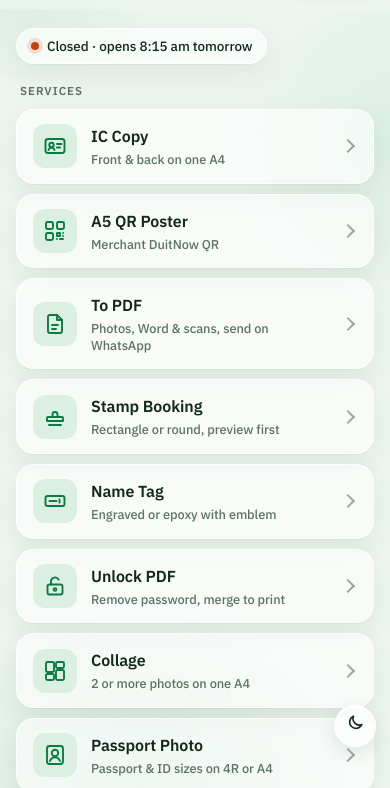
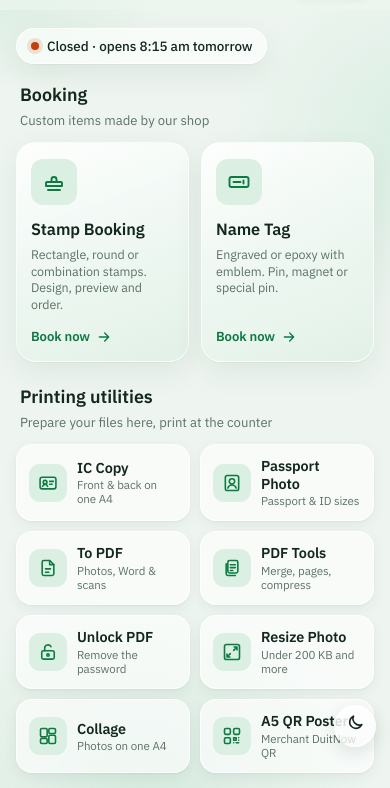
Before and after one commit to Trulypureman/ic-pwa, a plain HTML site: page index.html in a window 390 px wide. Shown: the part 83-871 px from the top of the page. Drawn offline with Linux system fonts and the light colour scheme.

Commit message:
Draft: home split into Booking and Printing utilities
Booking (Stamp Booking, Name Tag) as two featured cards with 'Book now';
Printing utilities as a compact 2-column grid (3 on wider screens) of the
eight phone tools. PDF Tools gets its own icon. Local draft, not deployed.

Co-Authored-By: Claude Opus 5.5 <noreply@anthropic.com>
Claude-Session: https://claude.ai/code/session_01UA1UyQhJD5Z6j5GUCgbjdS

```diff
--- a/index.html
+++ b/index.html
@@ -375,6 +375,23 @@ footer{color:var(--mu);font-size:.74rem}
 #scn .bar{width:100%;max-width:520px;padding:12px 14px;color:#fff;display:grid;gap:10px}#scn p{margin:0;font-size:.8rem;opacity:.75;text-align:center}
 #scn .chip{background:rgba(255,255,255,.1)!important;color:#fff;border-color:rgba(255,255,255,.15)!important;justify-content:center}#scn .chip:has(input:checked){background:rgba(52,212,116,.3)!important}
 #scn button{background:rgba(255,255,255,.12);color:#fff}#scn button.p{color:#fff}
+/* home: two groups — Booking (featured cards) and Printing utilities (compact grid) */
+.hgrp{margin:0 0 22px}.hgh{margin:0 4px 12px}.hgh h2{all:unset;display:block;font-family:var(--disp);font-size:1.12rem;font-weight:600;color:var(--fg)}
+.hgh p{margin:2px 0 0;font-size:.82rem;color:var(--mu)}
+.bk{display:grid;grid-template-columns:1fr 1fr;gap:12px}
+.bkc{display:flex;flex-direction:column;align-items:flex-start;text-align:left;gap:4px;padding:16px 14px 14px;border-radius:20px;min-height:178px;
+ background:linear-gradient(160deg,rgba(255,255,255,.88),rgba(220,239,227,.7))!important;border:1px solid var(--hair)!important;box-shadow:var(--sh)!important;-webkit-backdrop-filter:var(--blur);backdrop-filter:var(--blur)}
+html.dark .bkc{background:linear-gradient(160deg,rgba(61,204,130,.16),rgba(34,58,45,.55))!important}
+.bkc .ico{width:46px;height:46px;margin-bottom:8px}.bkc b{font-size:1.02rem;font-weight:600}.bkc small{color:var(--mu);font-size:.78rem;line-height:1.35;font-weight:400}
+.bkc .go{margin-top:auto;padding-top:10px;display:inline-flex;align-items:center;gap:6px;font-size:.82rem;font-weight:600;color:var(--ac2)}.bkc .go svg{width:16px;height:16px}
+.ut{display:grid;grid-template-columns:1fr 1fr;gap:10px}
+.utc{display:grid;grid-template-columns:38px 1fr;column-gap:10px;align-items:center;text-align:left;padding:12px;border-radius:16px;min-height:72px;
+ background:var(--card)!important;border:1px solid var(--hair)!important;box-shadow:var(--shs)!important;-webkit-backdrop-filter:var(--blur);backdrop-filter:var(--blur)}
+.utc .ico{grid-row:1/3;width:38px;height:38px;border-radius:11px;margin:0}.utc .ico svg{width:20px;height:20px}
+.utc b{font-size:.9rem;font-weight:600;line-height:1.2;align-self:end}.utc small{font-size:.72rem;color:var(--mu);font-weight:400;line-height:1.25;align-self:start;margin-top:2px}
+.bkc:active,.utc:active{transform:scale(.97)!important}
+@media(min-width:520px){.ut{grid-template-columns:1fr 1fr 1fr}}
+@media(prefers-reduced-motion:no-preference){.view.in .bkc,.view.in .utc{animation:rise .45s var(--ease) both}.view.in .utc:nth-child(n+3){animation-delay:.05s}.view.in .utc:nth-child(n+5){animation-delay:.1s}.view.in .utc:nth-child(n+7){animation-delay:.15s}}
 #pi{display:none}
 @page{size:A4;margin:0}
 @media print{body{background:#fff;padding:0}body>*{display:none!important}#pi{display:block!important;width:210mm;height:297mm}}
@@ -384,19 +401,22 @@ footer{color:var(--mu);font-size:.74rem}
 <main>
 <div class="view" id="vHome">
 <button class="hstat" data-go="contact"><span class="dot"></span><span id="hst">Opening hours</span></button>
-<p class="lbl">Services</p>
-<div class="tiles">
-<button class="tile" data-go="ic"><span class="ico"><svg viewBox="0 0 24 24" fill="none" stroke="currentColor" stroke-width="1.9" stroke-linecap="round" stroke-linejoin="round"><rect x="2.5" y="5" width="19" height="14" rx="2.5"/><circle cx="8.5" cy="11" r="2.2"/><path d="M5.5 16c.6-1.6 1.7-2.4 3-2.4s2.4.8 3 2.4M14 10h4.5M14 13.5h3"/></svg></span><b>IC Copy</b><small>Front &amp; back on one A4</small></button>
-<button class="tile" data-go="qr"><span class="ico"><svg viewBox="0 0 24 24" fill="none" stroke="currentColor" stroke-width="1.9" stroke-linecap="round" stroke-linejoin="round"><rect x="3" y="3" width="7" height="7" rx="1.5"/><rect x="14" y="3" width="7" height="7" rx="1.5"/><rect x="3" y="14" width="7" height="7" rx="1.5"/><path d="M14 14h3v3h-3zM20 14v.01M20 20h-3M14 20v.01M20 17v.01"/></svg></span><b>A5 QR Poster</b><small>Merchant DuitNow QR</small></button>
-<button class="tile" data-go="pdf"><span class="ico"><svg viewBox="0 0 24 24" fill="none" stroke="currentColor" stroke-width="1.9" stroke-linecap="round" stroke-linejoin="round"><path d="M14 3H7a2 2 0 0 0-2 2v14a2 2 0 0 0 2 2h10a2 2 0 0 0 2-2V8z"/><path d="M14 3v5h5M9 13h6M9 17h4"/></svg></span><b>To PDF</b><small>Photos, Word &amp; scans, send on WhatsApp</small></button>
-<button class="tile" data-go="stamp"><span class="ico"><svg viewBox="0 0 24 24" fill="none" stroke="currentColor" stroke-width="1.9" stroke-linecap="round" stroke-linejoin="round"><path d="M9.5 12V9.5a2.5 2.5 0 1 1 5 0V12"/><path d="M5 12h14a1 1 0 0 1 1 1v3H4v-3a1 1 0 0 1 1-1zM6 20h12"/></svg></span><b>Stamp Booking</b><small>Rectangle or round, preview first</small></button>
-<button class="tile" data-go="tag"><span class="ico"><svg viewBox="0 0 24 24" fill="none" stroke="currentColor" stroke-width="1.9" stroke-linecap="round" stroke-linejoin="round"><rect x="2.5" y="7" width="19" height="10" rx="2"/><path d="M6.5 12h7M16.5 10.5v3"/></svg></span><b>Name Tag</b><small>Engraved or epoxy with emblem</small></button>
-<button class="tile" data-go="unlock"><span class="ico"><svg viewBox="0 0 24 24" fill="none" stroke="currentColor" stroke-width="1.9" stroke-linecap="round" stroke-linejoin="round"><rect x="4.5" y="10.5" width="15" height="10" rx="2"/><path d="M8 10.5V7.5a4 4 0 0 1 7.6-1.8"/><circle cx="12" cy="15.5" r="1.4"/></svg></span><b>Unlock PDF</b><small>Remove password, merge to print</small></button>
-<button class="tile" data-go="collage"><span class="ico"><svg viewBox="0 0 24 24" fill="none" stroke="currentColor" stroke-width="1.9" stroke-linecap="round" stroke-linejoin="round"><rect x="3" y="3" width="8" height="10" rx="1.5"/><rect x="13" y="3" width="8" height="6" rx="1.5"/><rect x="13" y="11" width="8" height="10" rx="1.5"/><rect x="3" y="15" width="8" height="6" rx="1.5"/></svg></span><b>Collage</b><small>2 or more photos on one A4</small></button>
-<button class="tile" data-go="photo"><span class="ico"><svg viewBox="0 0 24 24" fill="none" stroke="currentColor" stroke-width="1.9" stroke-linecap="round" stroke-linejoin="round"><rect x="4" y="3" width="16" height="18" rx="2.5"/><circle cx="12" cy="10" r="3.2"/><path d="M7 18c.9-2.4 2.8-3.6 5-3.6s4.1 1.2 5 3.6"/></svg></span><b>Passport Photo</b><small>Passport &amp; ID sizes on 4R or A4</small></button>
-<button class="tile" data-go="resize"><span class="ico"><svg viewBox="0 0 24 24" fill="none" stroke="currentColor" stroke-width="1.9" stroke-linecap="round" stroke-linejoin="round"><rect x="3" y="3" width="18" height="18" rx="2.5"/><path d="M14 10l4-4M18 6h-3.5M18 6v3.5M10 14l-4 4M6 18h3.5M6 18v-3.5"/></svg></span><b>Resize Photo</b><small>Shrink to 100 KB, 200 KB and more</small></button>
-<button class="tile" data-go="pdft"><span class="ico"><svg viewBox="0 0 24 24" fill="none" stroke="currentColor" stroke-width="1.9" stroke-linecap="round" stroke-linejoin="round"><path d="M14 3H7a2 2 0 0 0-2 2v14a2 2 0 0 0 2 2h10a2 2 0 0 0 2-2V8z"/><path d="M14 3v5h5M9 12h6M9 16h6"/><circle cx="18" cy="18" r="0.01"/></svg></span><b>PDF Tools</b><small>Merge, pick pages, rotate, split, compress</small></button>
-</div>
+<div class="hgrp"><div class="hgh"><h2>Booking</h2><p>Custom items made by our shop</p></div>
+<div class="bk">
+<button class="bkc" data-go="stamp"><span class="ico"><svg viewBox="0 0 24 24" fill="none" stroke="currentColor" stroke-width="1.9" stroke-linecap="round" stroke-linejoin="round"><path d="M9.5 12V9.5a2.5 2.5 0 1 1 5 0V12"/><path d="M5 12h14a1 1 0 0 1 1 1v3H4v-3a1 1 0 0 1 1-1zM6 20h12"/></svg></span><b>Stamp Booking</b><small>Rectangle, round or combination stamps. Design, preview and order.</small><span class="go">Book now <svg viewBox="0 0 24 24" fill="none" stroke="currentColor" stroke-width="2" stroke-linecap="round" stroke-linejoin="round"><path d="M5 12h14M13 6l6 6-6 6"/></svg></span></button>
+<button class="bkc" data-go="tag"><span class="ico"><svg viewBox="0 0 24 24" fill="none" stroke="currentColor" stroke-width="1.9" stroke-linecap="round" stroke-linejoin="round"><rect x="2.5" y="7" width="19" height="10" rx="2"/><path d="M6.5 12h7M16.5 10.5v3"/></svg></span><b>Name Tag</b><small>Engraved or epoxy with emblem. Pin, magnet or special pin.</small><span class="go">Book now <svg viewBox="0 0 24 24" fill="none" stroke="currentColor" stroke-width="2" stroke-linecap="round" stroke-linejoin="round"><path d="M5 12h14M13 6l6 6-6 6"/></svg></span></button>
+</div></div>
+<div class="hgrp"><div class="hgh"><h2>Printing utilities</h2><p>Prepare your files here, print at the counter</p></div>
+<div class="ut">
+<button class="utc" data-go="ic"><span class="ico"><svg viewBox="0 0 24 24" fill="none" stroke="currentColor" stroke-width="1.9" stroke-linecap="round" stroke-linejoin="round"><rect x="2.5" y="5" width="19" height="14" rx="2.5"/><circle cx="8.5" cy="11" r="2.2"/><path d="M5.5 16c.6-1.6 1.7-2.4 3-2.4s2.4.8 3 2.4M14 10h4.5M14 13.5h3"/></svg></span><b>IC Copy</b><small>Front & back on one A4</small></button>
+<button class="utc" data-go="photo"><span class="ico"><svg viewBox="0 0 24 24" fill="none" stroke="currentColor" stroke-width="1.9" stroke-linecap="round" stroke-linejoin="round"><rect x="4" y="3" width="16" height="18" rx="2.5"/><circle cx="12" cy="10" r="3.2"/><path d="M7 18c.9-2.4 2.8-3.6 5-3.6s4.1 1.2 5 3.6"/></svg></span><b>Passport Photo</b><small>Passport & ID sizes</small></button>
+<button class="utc" data-go="pdf"><span class="ico"><svg viewBox="0 0 24 24" fill="none" stroke="currentColor" stroke-width="1.9" stroke-linecap="round" stroke-linejoin="round"><path d="M14 3H7a2 2 0 0 0-2 2v14a2 2 0 0 0 2 2h10a2 2 0 0 0 2-2V8z"/><path d="M14 3v5h5M9 13h6M9 17h4"/></svg></span><b>To PDF</b><small>Photos, Word & scans</small></button>
+<button class="utc" data-go="pdft"><span class="ico"><svg viewBox="0 0 24 24" fill="none" stroke="currentColor" stroke-width="1.9" stroke-linecap="round" stroke-linejoin="round"><rect x="7" y="3" width="12" height="15" rx="2"/><path d="M5 7v12a2 2 0 0 0 2 2h9"/><path d="M10 8h6M10 11.5h6M10 15h3"/></svg></span><b>PDF Tools</b><small>Merge, pages, compress</small></button>
+<button class="utc" data-go="unlock"><span class="ico"><svg viewBox="0 0 24 24" fill="none" stroke="currentColor" stroke-width="1.9" stroke-linecap="round" stroke-linejoin="round"><rect x="4.5" y="10.5" width="15" height="10" rx="2"/><path d="M8 10.5V7.5a4 4 0 0 1 7.6-1.8"/><circle cx="12" cy="15.5" r="1.4"/></svg></span><b>Unlock PDF</b><small>Remove the password</small></button>
+<button class="utc" data-go="resize"><span class="ico"><svg viewBox="0 0 24 24" fill="none" stroke="currentColor" stroke-width="1.9" stroke-linecap="round" stroke-linejoin="round"><rect x="3" y="3" width="18" height="18" rx="2.5"/><path d="M14 10l4-4M18 6h-3.5M18 6v3.5M10 14l-4 4M6 18h3.5M6 18v-3.5"/></svg></span><b>Resize Photo</b><small>Under 200 KB and more</small></button>
+<button class="utc" data-go="collage"><span class="ico"><svg viewBox="0 0 24 24" fill="none" stroke="currentColor" stroke-width="1.9" stroke-linecap="round" stroke-linejoin="round"><rect x="3" y="3" width="8" height="10" rx="1.5"/><rect x="13" y="3" width="8" height="6" rx="1.5"/><rect x="13" y="11" width="8" height="10" rx="1.5"/><rect x="3" y="15" width="8" height="6" rx="1.5"/></svg></span><b>Collage</b><small>Photos on one A4</small></button>
+<button class="utc" data-go="qr"><span class="ico"><svg viewBox="0 0 24 24" fill="none" stroke="currentColor" stroke-width="1.9" stroke-linecap="round" stroke-linejoin="round"><rect x="3" y="3" width="7" height="7" rx="1.5"/><rect x="14" y="3" width="7" height="7" rx="1.5"/><rect x="3" y="14" width="7" height="7" rx="1.5"/><path d="M14 14h3v3h-3zM20 14v.01M20 20h-3M14 20v.01M20 17v.01"/></svg></span><b>A5 QR Poster</b><small>Merchant DuitNow QR</small></button>
+</div></div>
 <footer>Created by AhChai for Synly Trading &amp; Bookstore S/B<br>Your files stay on this phone.</footer>
 </div>
 <div class="view" id="mIC" hidden>
```
